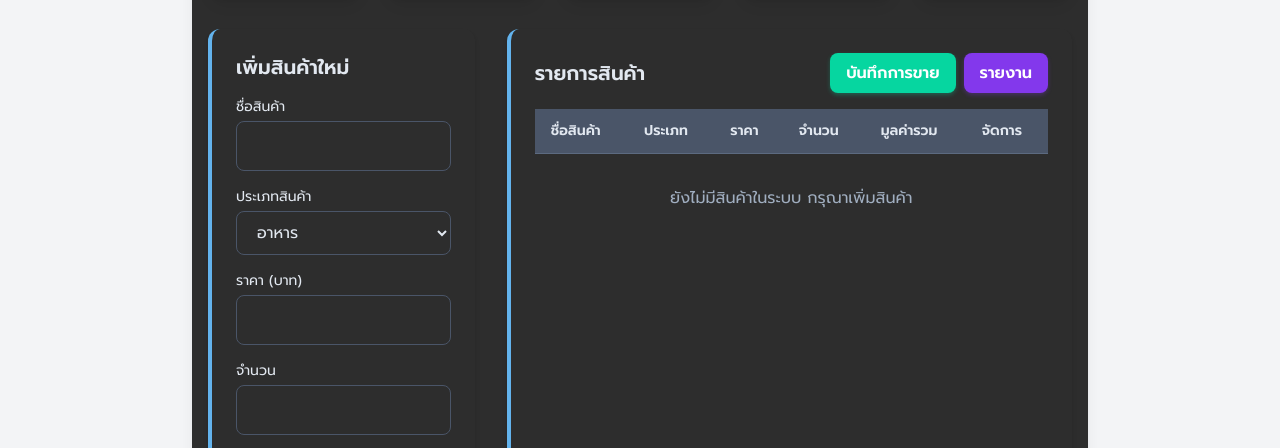
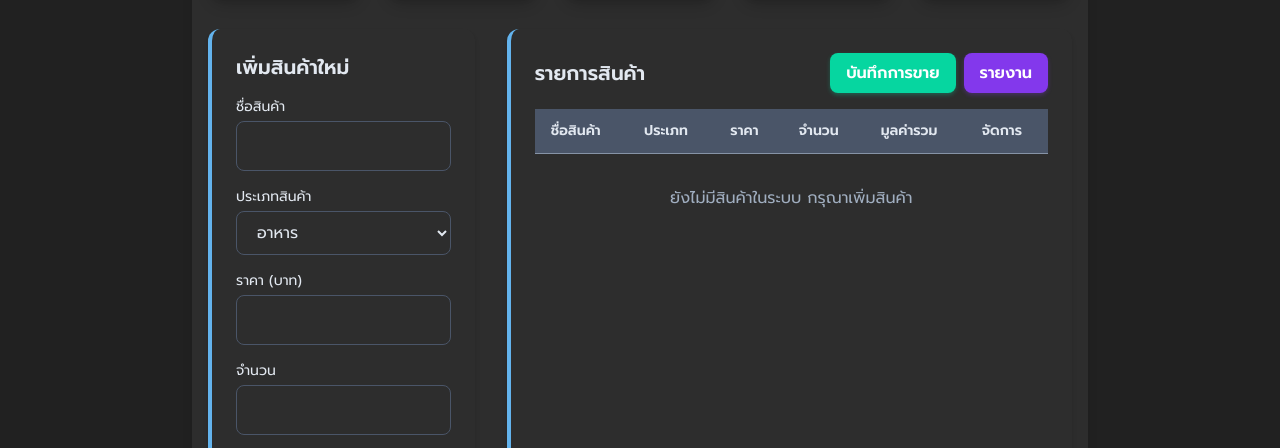
Before and after one commit to ICE162545/stock, a plain HTML site: page index.html in a window 1280 px wide. Shown: the part 325-773 px from the top of the page. Drawn offline with nearby package versions, Linux system fonts and the light colour scheme.

Commit message:
index.html

```diff
--- a/index.html
+++ b/index.html
@@ -18,7 +18,7 @@
             --text-color-secondary: #a0aec0;
             --table-header-bg: #4a5568;
             --table-header-text: #e2e8f0;
-            --border-color-subtle: rgba(100, 116, 139, 0.7);
+            --border-color-subtle: rgba(160, 174, 192, 0.7);
             --input-border-color: #4a5568;
             --input-focus-border-color: #63b3ed;
             --modal-bg-color: #2D2D2D;
@@ -91,7 +91,6 @@
             margin: 0;
         }
         .container {
-            max-width: 56rem;
             width: 100%;
             padding: 2rem 1rem;
             background-color: var(--container-bg-color);
@@ -99,16 +98,22 @@
             box-shadow: 0 10px 15px -3px rgba(0, 0, 0, 0.08), 0 4px 6px -2px rgba(0, 0, 0, 0.04);
             margin-top: 2rem;
         }
+
+        @media (min-width: 768px) { /* สำหรับหน้าจอขนาดกลาง (md) ขึ้นไป */
+            .container {
+                max-width: 56rem; /* กำหนดความกว้างสูงสุด */
+            }
+        }
         .card, .bg-white.rounded-xl {
             background-color: var(--card-bg-color);
             border-radius: 1rem;
-            box-shadow: 0 10px 15px -3px rgba(0, 0, 0, 0.08), 0 4px 6px -2px rgba(0, 0, 0, 0.04);
+            box-shadow: 0 10px 15px -3px rgba(0, 0, 0, 0.2), 0 4px 6px -2px rgba(0, 0, 0, 0.1);
             transition: all 0.2s ease-in-out;
             border: 1px solid var(--border-color-subtle);
         }
         .card:hover, .bg-white.rounded-xl:hover {
             transform: translateY(-3px);
-            box-shadow: 0 15px 20px -5px rgba(0, 0, 0, 0.12), 0 6px 10px -3px rgba(0, 0, 0, 0.06);
+            box-shadow: 0 15px 20px -5px rgba(0, 0, 0, 0.3), 0 6px 10px -3px rgba(0, 0, 0, 0.15);
         }
         .btn {
             border-radius: 0.5rem;
@@ -191,12 +196,12 @@
 
     </style>
 </head>
-<body class="bg-gray-100">
+<body class="">
     <div class="header">
         <h1 class="text-3xl font-bold">ระบบจัดการสต็อกสินค้า</h1>
         <button id="darkModeToggle" class="dark-mode-toggle">โหมดกลางวัน</button>
     </div>
-<div id="app-container">
+<div id="app-container" class="w-full">
 <main class="container mx-auto px-4 py-8">
     <div class="grid grid-cols-1 md:grid-cols-2 lg:grid-cols-5 gap-6 mb-8">
         <div class="card p-6 border-l-4 border-blue-500">
```
